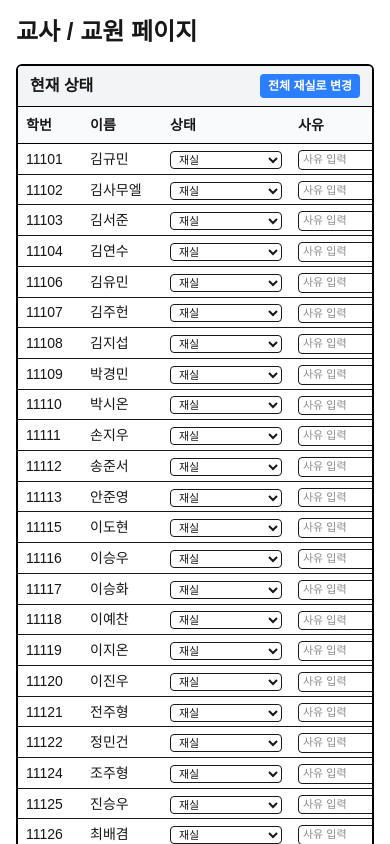
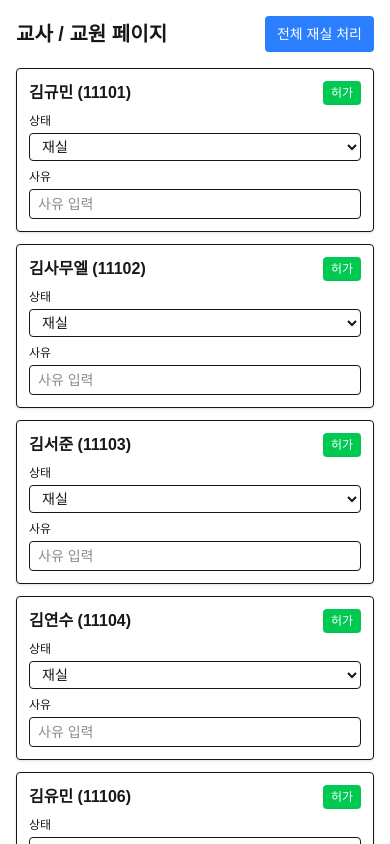
Before and after one commit to hdu0909090909/bukil-status-system, a Next.js app: page /teacher in a window 390 px wide. Shown: the top 844 px of the page. Built offline with nearby package versions, Linux system fonts and the light colour scheme.

Commit message:
feat: responsive teacher page

```diff
--- a/app/teacher/page.tsx
+++ b/app/teacher/page.tsx
@@ -32,18 +32,15 @@ type Student = {
 export default function TeacherPage() {
   const [students, setStudents] = useState<Student[]>([]);
 
-  // 🔹 학생 데이터 로드
   useEffect(() => {
     const load = async () => {
       const res = await fetch("/api/students");
-      if (!res.ok) return;
       const data = await res.json();
       setStudents(data);
     };
     load();
   }, []);
 
-  // 🔹 학생 정보 업데이트
   const saveStudent = async (id: string, updates: Partial<Student>) => {
     setStudents((prev) =>
       prev.map((s) => (s.id === id ? { ...s, ...updates } : s))
@@ -55,64 +52,108 @@ export default function TeacherPage() {
     });
   };
 
-  // 🔹 전체 재실로 변경 버튼
   const setAllToDefault = async () => {
-    const updated = students.map((s) => ({
+    const next = students.map((s) => ({
       ...s,
       status: "재실",
       reason: "",
       approved: true,
     }));
-    setStudents(updated);
-    await fetch("/api/students/reset", { method: "POST" });
-    alert("전체 재실로 변경되었습니다.");
+    setStudents(next);
+    await fetch("/api/students", {
+      method: "PATCH",
+      headers: { "Content-Type": "application/json" },
+      body: JSON.stringify({ all: true, status: "재실", reason: "", approved: true }),
+    });
   };
 
   return (
     <div className="min-h-screen bg-white p-4">
-      <h1 className="text-2xl font-bold mb-4">교사 / 교원 페이지</h1>
-
-      <div className="w-full max-w-full border-2 border-black rounded-md overflow-hidden bg-white">
-        <div className="bg-gray-100 px-3 py-2 font-bold border-b border-black flex justify-between items-center">
-          <span>현재 상태</span>
+      <div className="max-w-5xl mx-auto">
+        <div className="flex items-center justify-between gap-3 mb-4">
+          <h1 className="text-xl font-bold">교사 / 교원 페이지</h1>
           <button
             onClick={setAllToDefault}
-            className="bg-blue-500 text-white text-xs px-2 py-1 rounded hover:bg-blue-600"
+            className="bg-blue-500 text-white text-sm px-3 py-2 rounded"
           >
-            전체 재실로 변경
+            전체 재실 처리
           </button>
         </div>
 
-        {/* ✅ 반응형 가로 스크롤 */}
-        <div className="overflow-x-auto">
-          <table className="min-w-[650px] w-full text-sm sm:text-xs">
-            <thead className="bg-gray-50 border-b border-black sticky top-0">
+        {/* 모바일에서는 카드형, 큰 화면에서는 테이블 */}
+        <div className="block lg:hidden space-y-3">
+          {students.map((s) => (
+            <div key={s.id} className="border rounded p-3 shadow-sm">
+              <div className="flex justify-between items-center mb-2">
+                <div className="font-semibold">
+                  {s.name} ({s.id})
+                </div>
+                <button
+                  onClick={() => saveStudent(s.id, { approved: !s.approved })}
+                  className={`text-xs px-2 py-1 rounded ${
+                    s.approved ? "bg-green-500 text-white" : "bg-gray-300"
+                  }`}
+                >
+                  {s.approved ? "허가" : "미허가"}
+                </button>
+              </div>
+              <div className="mb-2">
+                <label className="text-xs block mb-1">상태</label>
+                <select
+                  value={s.status}
+                  onChange={(e) =>
+                    saveStudent(s.id, { status: e.target.value as Status })
+                  }
+                  className="border rounded w-full text-sm px-2 py-1"
+                >
+                  {STATUS_LIST.map((st) => (
+                    <option key={st} value={st}>
+                      {st}
+                    </option>
+                  ))}
+                </select>
+              </div>
+              <div>
+                <label className="text-xs block mb-1">사유</label>
+                <input
+                  value={s.reason}
+                  onChange={(e) => saveStudent(s.id, { reason: e.target.value })}
+                  className="border rounded w-full text-sm px-2 py-1"
+                  placeholder="사유 입력"
+                />
+              </div>
+            </div>
+          ))}
+        </div>
+
+        {/* 데스크톱 테이블 */}
+        <div className="hidden lg:block w-full border-2 border-black rounded-md overflow-hidden bg-white">
+          <div className="bg-gray-100 px-3 py-2 font-bold border-b border-black">
+            현재 상태
+          </div>
+          <div className="max-h-[600px] overflow-y-auto">
+            <table className="w-full text-sm">
+              <thead className="bg-gray-50 border-b border-black">
                 <tr>
                   <th className="py-2 px-2 text-left w-16">학번</th>
                   <th className="py-2 px-2 text-left w-20">이름</th>
                   <th className="py-2 px-2 text-left w-32">상태</th>
                   <th className="py-2 px-2 text-left">사유</th>
-                <th className="py-2 px-2 text-center w-16">허가</th>
+                  <th className="py-2 px-2 text-left w-16">허가</th>
                 </tr>
               </thead>
-
               <tbody>
                 {students.map((s) => (
                   <tr key={s.id} className="border-b last:border-b-0">
-                  {/* 학번 */}
                     <td className="px-2 py-1">{s.id}</td>
-
-                  {/* 이름 */}
                     <td className="px-2 py-1">{s.name}</td>
-
-                  {/* 상태 */}
                     <td className="px-2 py-1">
                       <select
                         value={s.status}
                         onChange={(e) =>
                           saveStudent(s.id, { status: e.target.value as Status })
                         }
-                      className="border rounded px-1 py-[1px] text-[11px] w-full"
+                        className="border rounded px-1 py-[2px] text-xs w-full"
                       >
                         {STATUS_LIST.map((st) => (
                           <option key={st} value={st}>
@@ -121,29 +162,21 @@ export default function TeacherPage() {
                         ))}
                       </select>
                     </td>
-
-                  {/* 사유 */}
                     <td className="px-2 py-1">
                       <input
                         value={s.reason}
-                      onChange={(e) =>
-                        saveStudent(s.id, { reason: e.target.value })
-                      }
-                      className="border rounded px-1 py-[1px] text-[11px] w-full"
+                        onChange={(e) => saveStudent(s.id, { reason: e.target.value })}
+                        className="border rounded px-1 py-[2px] text-xs w-full"
                         placeholder="사유 입력"
                       />
                     </td>
-
-                  {/* 허가 */}
-                  <td className="px-2 py-1 text-center">
+                    <td className="px-2 py-1">
                       <button
                         onClick={() =>
                           saveStudent(s.id, { approved: !s.approved })
                         }
-                      className={`text-[11px] px-2 py-[2px] rounded ${
-                        s.approved
-                          ? "bg-green-500 text-white"
-                          : "bg-gray-300 text-black"
+                        className={`text-xs px-2 py-1 rounded ${
+                          s.approved ? "bg-green-500 text-white" : "bg-gray-300"
                         }`}
                       >
                         {s.approved ? "O" : "X"}
@@ -156,5 +189,6 @@ export default function TeacherPage() {
           </div>
         </div>
       </div>
+    </div>
   );
 }
```
Lines whose indentation alone changed are shown as unchanged.
